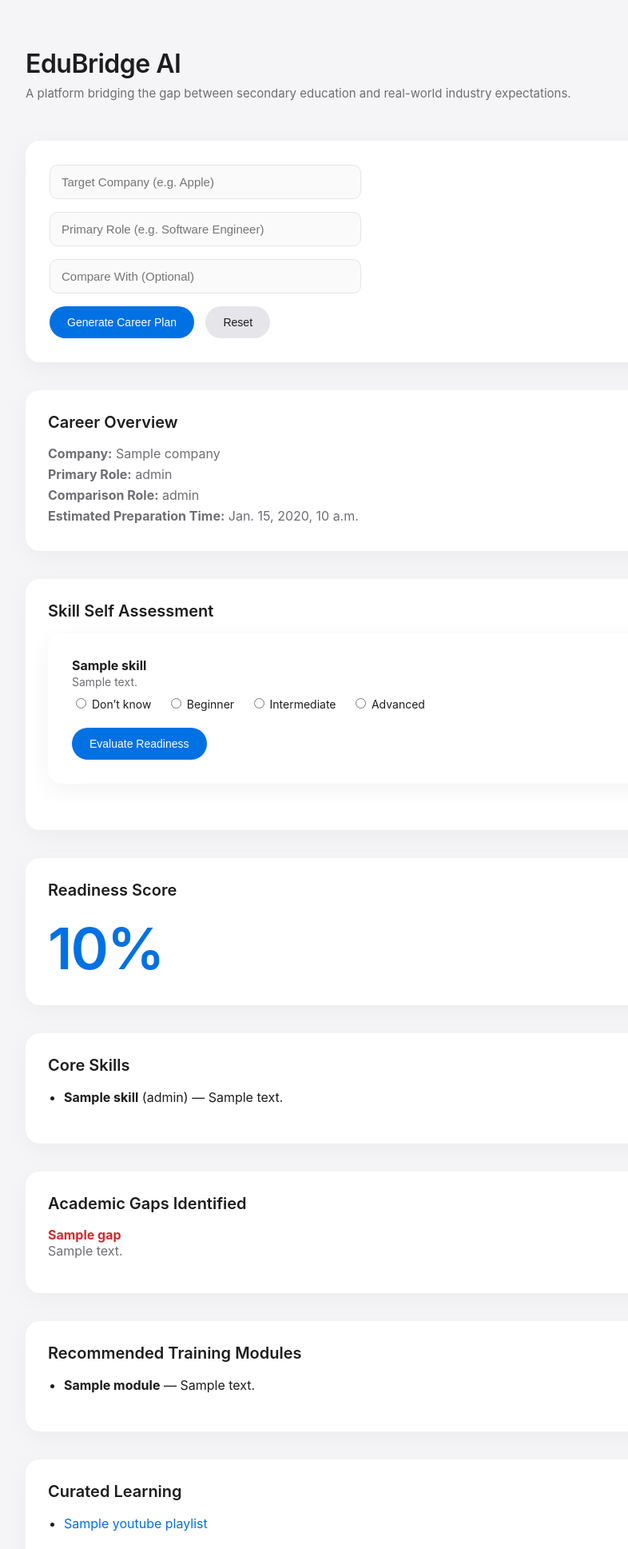
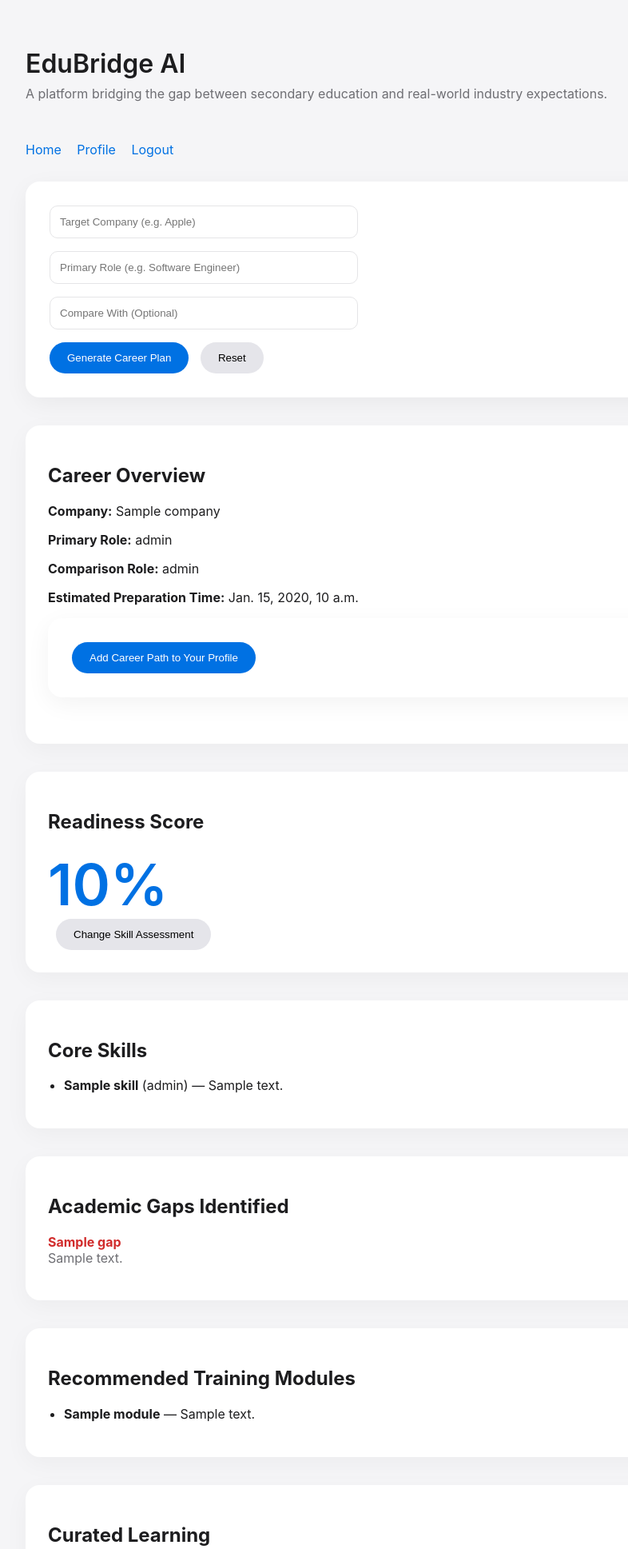
Before and after one commit to varun05126/capstone001, a Django app: template aiapp/templates/index.html in a window 1280 px wide. Shown: the top 1937 px of the page at 80% size, without its empty margins (118-904 px from the left). Run offline with Django 5.2, Linux system fonts and the light colour scheme; the template is opened without the code that fills it: most values are stand-ins (such as "Sample title", 1, 10 or a date in 2020).

Commit message:
Update index page UI and career planner layout

```diff
--- a/aiapp/templates/index.html
+++ b/aiapp/templates/index.html
@@ -2,7 +2,7 @@
 <html lang="en">
 <head>
 <meta charset="UTF-8">
-<title>EduBridge AI</title>
+<title>EduBridge</title>
 
 <style>
 
@@ -16,7 +16,6 @@
     --danger:#d12c2c;
 }
 
-/* Base */
 body{
     margin:0;
     font-family:-apple-system,BlinkMacSystemFont,"SF Pro Text","Helvetica Neue",Arial,sans-serif;
@@ -31,7 +30,6 @@ body{
     margin:auto;
 }
 
-/* Header */
 .header{
     margin-bottom:50px;
 }
@@ -40,16 +38,23 @@ h1{
     margin:0;
     font-size:32px;
     font-weight:600;
-    letter-spacing:-0.5px;
 }
 
 .subtitle{
     margin-top:8px;
     color:var(--muted);
-    font-size:15px;
 }
 
-/* Form */
+.nav{
+    margin-bottom:30px;
+}
+
+.nav a{
+    margin-right:15px;
+    text-decoration:none;
+    color:var(--primary);
+}
+
 form{
     background:var(--card);
     padding:30px;
@@ -60,27 +65,16 @@ form{
 
 input[type="text"]{
     width:360px;
-    padding:12px 14px;
+    padding:12px;
     border-radius:10px;
     border:1px solid var(--border);
     margin-bottom:16px;
-    font-size:15px;
-    background:#fafafa;
 }
 
-input[type="text"]:focus{
-    outline:none;
-    border-color:var(--primary);
-    background:#fff;
-}
-
-/* Buttons */
 button{
     padding:12px 22px;
     border:none;
     border-radius:999px;
-    font-size:14px;
-    font-weight:500;
     cursor:pointer;
 }
 
@@ -89,45 +83,11 @@ button{
     color:white;
 }
 
-.btn-primary:hover{
-    opacity:0.9;
-}
-
 .btn-reset{
     background:#e5e5ea;
-    color:#1d1d1f;
     margin-left:10px;
 }
 
-.btn-reset:hover{
-    background:#dcdce1;
-}
-
-/* Download Button Wrapper */
-.download-wrapper{
-    margin-top:40px;
-    text-align:left;
-}
-
-/* Download Button */
-.download-btn{
-    display:inline-block;
-    padding:14px 30px;
-    background:var(--primary);
-    color:#fff;
-    font-size:15px;
-    font-weight:500;
-    border-radius:999px;
-    text-decoration:none;
-    transition:all 0.2s ease;
-}
-
-.download-btn:hover{
-    opacity:0.9;
-    transform:translateY(-1px);
-}
-
-/* Cards */
 .card{
     background:var(--card);
     padding:28px;
@@ -136,64 +96,39 @@ button{
     box-shadow:0 8px 30px rgba(0,0,0,0.04);
 }
 
-.card h2{
-    margin-top:0;
-    font-size:20px;
-    font-weight:600;
-}
-
-/* Overview text */
-.overview p{
-    margin:6px 0;
-    color:var(--muted);
-}
-
-/* Score */
 .score{
     font-size:72px;
     font-weight:600;
-    letter-spacing:-2px;
-    margin:10px 0 0 0;
     color:var(--primary);
 }
 
-/* Lists */
 ul{
     padding-left:20px;
 }
 
 li{
     margin-bottom:10px;
-    line-height:1.6;
 }
 
-/* Radio Group */
-.skill-option{
-    margin-top:8px;
-}
-
-.skill-option label{
-    margin-right:15px;
-    font-size:14px;
-}
-
-/* Links */
-a{
-    color:var(--primary);
-    text-decoration:none;
-}
-
-a:hover{
-    text-decoration:underline;
-}
-
-/* Error */
 .error{
     margin-top:20px;
     padding:14px;
     background:#ffe5e5;
     color:#a30000;
     border-radius:12px;
+}
+
+.download-wrapper{
+    margin-top:40px;
+}
+
+.download-btn{
+    display:inline-block;
+    padding:14px 30px;
+    background:var(--primary);
+    color:#fff;
+    border-radius:999px;
+    text-decoration:none;
 }
 
 </style>
@@ -203,7 +138,6 @@ a:hover{
 
 <div class="container">
 
-<!-- HEADER -->
 <div class="header">
 <h1>EduBridge AI</h1>
 <div class="subtitle">
@@ -211,15 +145,23 @@ A platform bridging the gap between secondary education and real-world industry
 </div>
 </div>
 
-<!-- FORM -->
+<div class="nav">
+<a href="/">Home</a>
+<a href="/profile/">Profile</a>
+<a href="/logout/">Logout</a>
+</div>
+
 <form method="POST">
 {% csrf_token %}
 
 <input type="text" name="company" placeholder="Target Company (e.g. Apple)" required><br>
+
 <input type="text" name="jobRole" placeholder="Primary Role (e.g. Software Engineer)" required><br>
+
 <input type="text" name="jobRoleCompare" placeholder="Compare With (Optional)"><br>
 
 <button class="btn-primary">Generate Career Plan</button>
+
 <button type="submit" name="action" value="reset" class="btn-reset">Reset</button>
 
 </form>
@@ -230,19 +172,36 @@ A platform bridging the gap between secondary education and real-world industry
 
 {% if output %}
 
-<!-- OVERVIEW -->
-<div class="card overview">
+<div class="card">
+
 <h2>Career Overview</h2>
+
 <p><strong>Company:</strong> {{ output.company }}</p>
 <p><strong>Primary Role:</strong> {{ output.role1 }}</p>
+
 {% if output.role2 %}
 <p><strong>Comparison Role:</strong> {{ output.role2 }}</p>
 {% endif %}
+
 <p><strong>Estimated Preparation Time:</strong> {{ output.estimatedTime }}</p>
+
+<form method="POST" action="/profile/">
+{% csrf_token %}
+<input type="hidden" name="career_company" value="{{ output.company }}">
+<input type="hidden" name="career_role" value="{{ output.role1 }}">
+
+<button class="btn-primary">
+Add Career Path to Your Profile
+</button>
+
+</form>
+
 </div>
 
-<!-- SKILL SELF-ASSESSMENT -->
-<div class="card">
+
+<div class="card" id="assessmentCard"
+{% if output.readinessScore %}style="display:none;"{% endif %}>
+
 <h2>Skill Self Assessment</h2>
 
 <form method="POST">
@@ -250,36 +209,55 @@ A platform bridging the gap between secondary education and real-world industry
 <input type="hidden" name="action" value="calculate">
 
 {% for skill in output.role1Skills %}
+
 <div style="margin-bottom:20px;">
+
 <strong>{{ skill.name }}</strong><br>
-    <span style="color:var(--muted); font-size:14px;">
+
+<span style="color:#6e6e73;">
 {{ skill.description }}
 </span>
 
-    <div class="skill-option">
+<div>
+
 <label><input type="radio" name="{{ skill.name }}" value="0" required> Don’t know</label>
 <label><input type="radio" name="{{ skill.name }}" value="1"> Beginner</label>
 <label><input type="radio" name="{{ skill.name }}" value="2"> Intermediate</label>
 <label><input type="radio" name="{{ skill.name }}" value="3"> Advanced</label>
+
 </div>
+
 </div>
+
 {% endfor %}
 
 <button class="btn-primary">Evaluate Readiness</button>
+
 </form>
+
 </div>
 
-<!-- READINESS SCORE -->
-{% if output.readinessScore and output.readinessScore > 0 %}
+
+{% if output.readinessScore %}
+
 <div class="card">
+
 <h2>Readiness Score</h2>
+
 <div class="score">{{ output.readinessScore }}%</div>
+
+<button class="btn-reset" onclick="showAssessment()">
+Change Skill Assessment
+</button>
+
 </div>
+
 {% endif %}
 
-<!-- CORE SKILLS -->
+
 <div class="card">
 <h2>Core Skills</h2>
+
 <ul>
 {% for skill in output.role1Skills %}
 <li>
@@ -287,89 +265,136 @@ A platform bridging the gap between secondary education and real-world industry
 </li>
 {% endfor %}
 </ul>
+
 </div>
 
-<!-- ACADEMIC GAPS -->
+
 <div class="card">
 <h2>Academic Gaps Identified</h2>
+
 {% for gap in output.schoolGaps %}
+
 <div style="margin-bottom:15px;">
 <strong style="color:var(--danger);">{{ gap.name }}</strong><br>
 <span style="color:var(--muted);">{{ gap.description }}</span>
 </div>
+
 {% endfor %}
+
 </div>
 
-<!-- TRAINING MODULES -->
+
 <div class="card">
 <h2>Recommended Training Modules</h2>
+
 <ul>
 {% for module in output.bridgeModules %}
 <li><strong>{{ module.name }}</strong> — {{ module.description }}</li>
 {% endfor %}
 </ul>
+
 </div>
 
-<!-- YOUTUBE -->
+
 <div class="card">
 <h2>Curated Learning</h2>
+
 <ul>
 {% for yt in output.youtubePlaylists %}
-<li><a href="{{ yt.url }}" target="_blank">{{ yt.title }}</a></li>
+<li>
+<a href="{{ yt.url }}" target="_blank" rel="noopener">
+{{ yt.title }}
+</a>
+</li>
 {% endfor %}
 </ul>
+
 </div>
 
-<!-- GITHUB -->
+
 <div class="card">
 <h2>GitHub Project Ideas</h2>
+
 <ul>
 {% for project in output.githubProjects %}
 <li>
 <strong>{{ project.title }}</strong><br>
 {{ project.description }}<br>
-<a href="{{ project.url }}" target="_blank">View Repository</a>
+<a href="{{ project.url }}" target="_blank" rel="noopener">
+View Repository
+</a>
 </li>
 {% endfor %}
 </ul>
+
 </div>
 
-<!-- INTERNSHIPS -->
+
 <div class="card">
 <h2>Internship Suggestions</h2>
+
 <ul>
 {% for internship in output.internships %}
 <li>
 <strong>{{ internship.company }}</strong> – {{ internship.role }}<br>
-<a href="{{ internship.url }}" target="_blank">Apply Here</a>
+<a href="{{ internship.url }}" target="_blank" rel="noopener">
+Apply Here
+</a>
 </li>
 {% endfor %}
 </ul>
+
 </div>
 
-<!-- SALARY -->
+
 <div class="card">
 <h2>Salary Progression</h2>
+
 <p><strong>Entry Level:</strong> {{ output.salaryProgression.entry }}</p>
 <p><strong>Mid Level:</strong> {{ output.salaryProgression.mid }}</p>
 <p><strong>Senior Level:</strong> {{ output.salaryProgression.senior }}</p>
+
 </div>
 
-<!-- TRANSITION -->
+
 <div class="card">
 <h2>Career Transition Advice</h2>
+
 <p>{{ output.transitionAdvice }}</p>
+
 </div>
 
+
 <div class="download-wrapper">
+
 <a href="/download/" class="download-btn">
 Download PDF Report
 </a>
+
 </div>
+
 
 {% endif %}
 
 </div>
 
+
+<script>
+
+function showAssessment(){
+
+const card = document.getElementById("assessmentCard");
+
+card.style.display = "block";
+
+window.scrollTo({
+top: card.offsetTop - 40,
+behavior: "smooth"
+});
+
+}
+
+</script>
+
 </body>
 </html>
```
Lines whose indentation alone changed are shown as unchanged.
